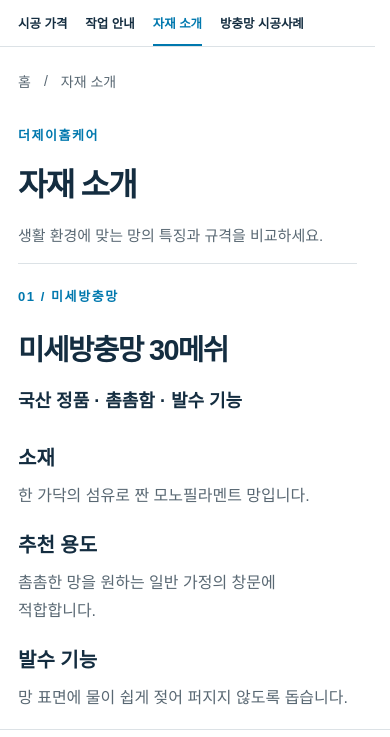
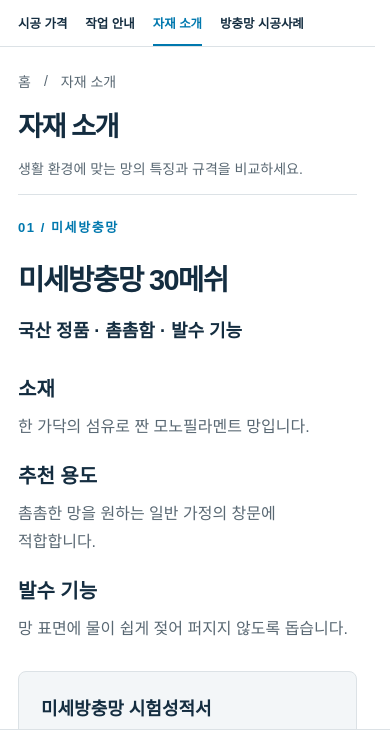
Before and after one commit to thejhomecare/thejhomecare.github.io, a plain HTML site: page materials/index.html in a window 390 px wide. Shown: the part 44-781 px from the top of the page. Drawn offline with Linux system fonts and the light colour scheme; grey boxes are pictures that could not be loaded.

Commit message:
Unify mobile page introductions with pricing and case archive

```diff
--- a/materials/index.html
+++ b/materials/index.html
@@ -28,6 +28,13 @@
 .materials-page .document-grid{margin-top:28px}
 .materials-page .info-actions{padding-bottom:56px}
 @media(max-width:760px){.materials-page .material-copy{gap:20px}.materials-page .material-options article{padding:21px}}
+
+@media(max-width:760px){
+.materials-page .board-heading{padding-top:18px;padding-bottom:12px}
+.materials-page .board-heading>.eyebrow{display:none}
+.materials-page .board-heading h1{font-size:1.7rem;line-height:1.35}
+.materials-page .board-heading>p:last-child{margin-top:12px;font-size:.875rem;line-height:1.7}
+}
 </style></head><body class="materials-page">
 <a class="skip" href="#main">본문으로 바로가기</a>
 <header class="header"><div class="wrap header-inner"><a class="brand" href="/" aria-label="더제이홈케어 홈"><img class="brand-logo" src="/images/common/branding/thej-logo.png" alt="" width="52" height="52"><span>더제이홈케어<small>방충망 · 집수리연구소</small></span></a><nav class="primary-nav" aria-label="주요 메뉴"><a href="/">홈</a><a href="/pricing/">시공 가격</a><a href="/services/">작업 안내</a><a href="/materials/" aria-current="page">자재 소개</a><a href="/cases/">방충망 시공사례</a><a class="nav-contact" href="/#contact">상담하기 ↗</a></nav></div></header>
```
